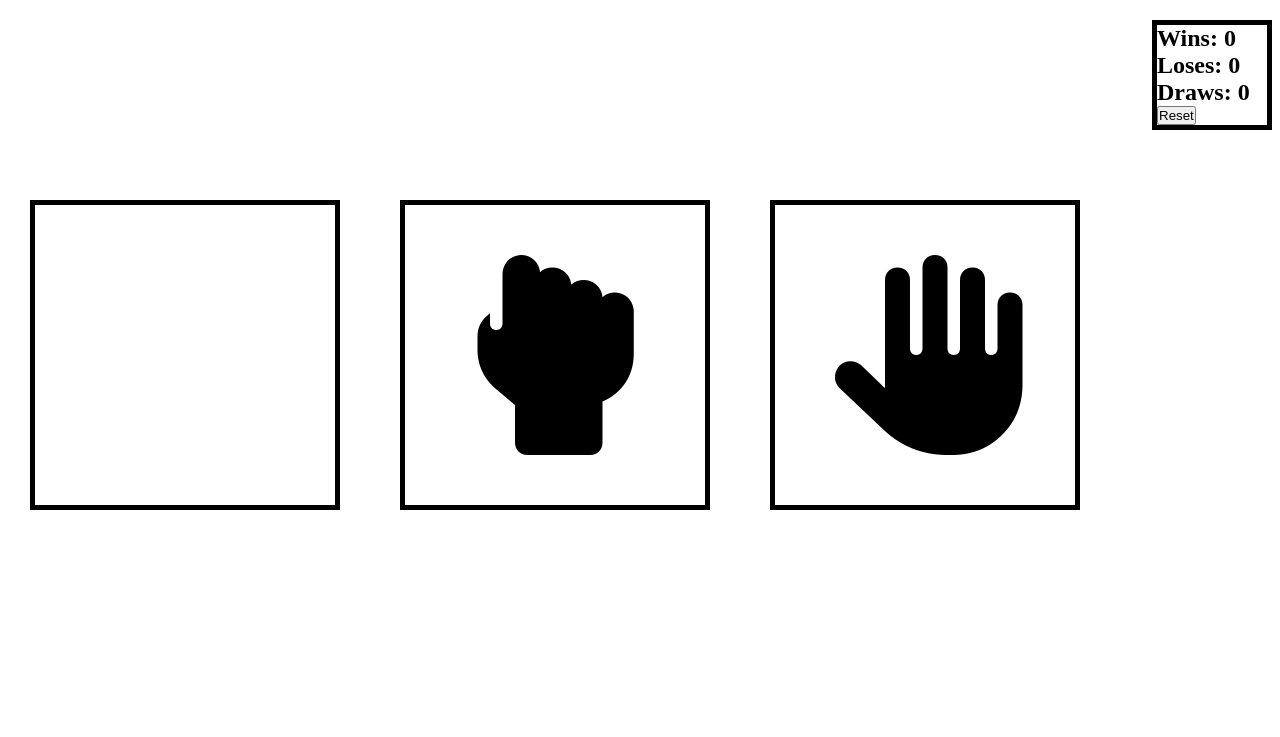
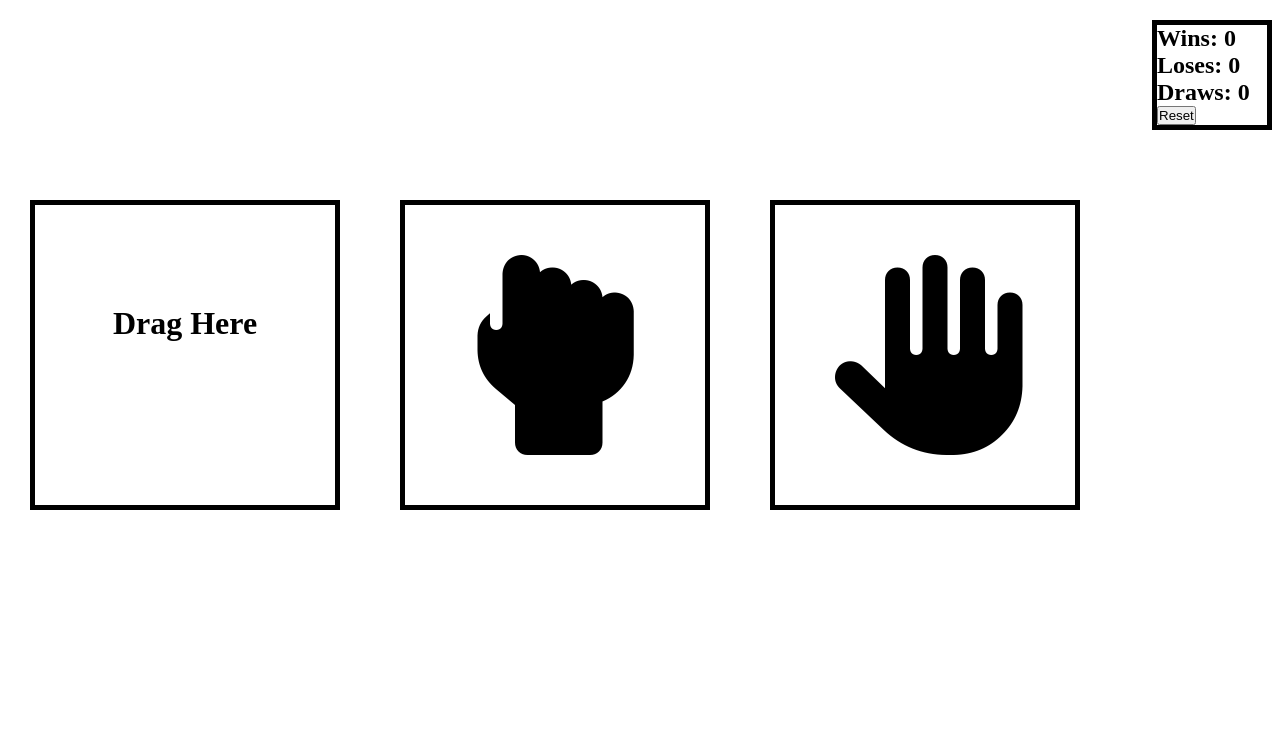
Before and after one commit to RvSpijker/SteenPapierSchaar, a plain HTML site: page rps2/index.html in a window 1280 px wide. Shown: the top 737 px of the page. Drawn offline with Linux system fonts and the light colour scheme.

Commit message:
DRAG HERE

```diff
--- a/rps2/index.html
+++ b/rps2/index.html
@@ -13,7 +13,7 @@
 
     <body>
         </div>
-        <div class="box" id="div1" ondrop="drop(event)" ondragover="allowDrop(event)">
+        <div class="box" id="div1" ondrop="drop(event)" ondragover="allowDrop(event)"><h1>Drag Here</h1>
         </div>
         <div class="box">
             <i id="drag1" draggable="true" ondragstart="dragr(event)" class="fa-solid fa-hand-back-fist"></i>
```
